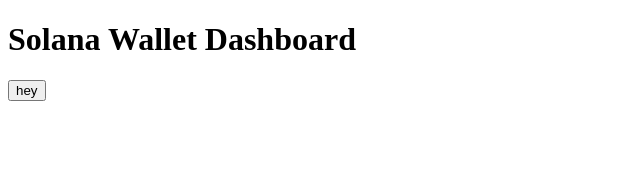
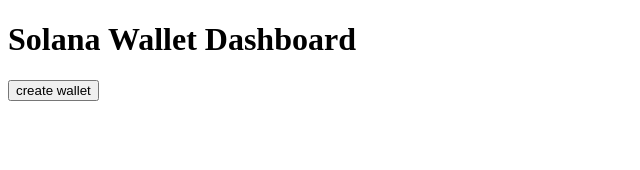
Before and after one commit to patelkrati00/Solana-wallet-dashboard, a React (Vite) app in the folder vite-project/: page / in a window 1280 px wide. Shown: the top 170 px of the page, without its empty margins (0-640 px from the left). Built offline with nearby package versions, Linux system fonts and the light colour scheme.

Commit message:
key pair generation

```diff
--- a/vite-project/src/App.tsx
+++ b/vite-project/src/App.tsx
@@ -1,9 +1,15 @@
+import { Keypair } from "@solana/web3.js"
 function App() {
+  const createWallet = (): void => {
+    const kp = Keypair.generate();
+    console.log(`keypair is ${kp.publicKey.toString()}`);
+
+  }
 
   return (
     <>
       <h1>Solana Wallet Dashboard</h1>
-      <button>hey</button>
+      <button onClick={createWallet}>create wallet</button>
     </>
   )
 }
```
